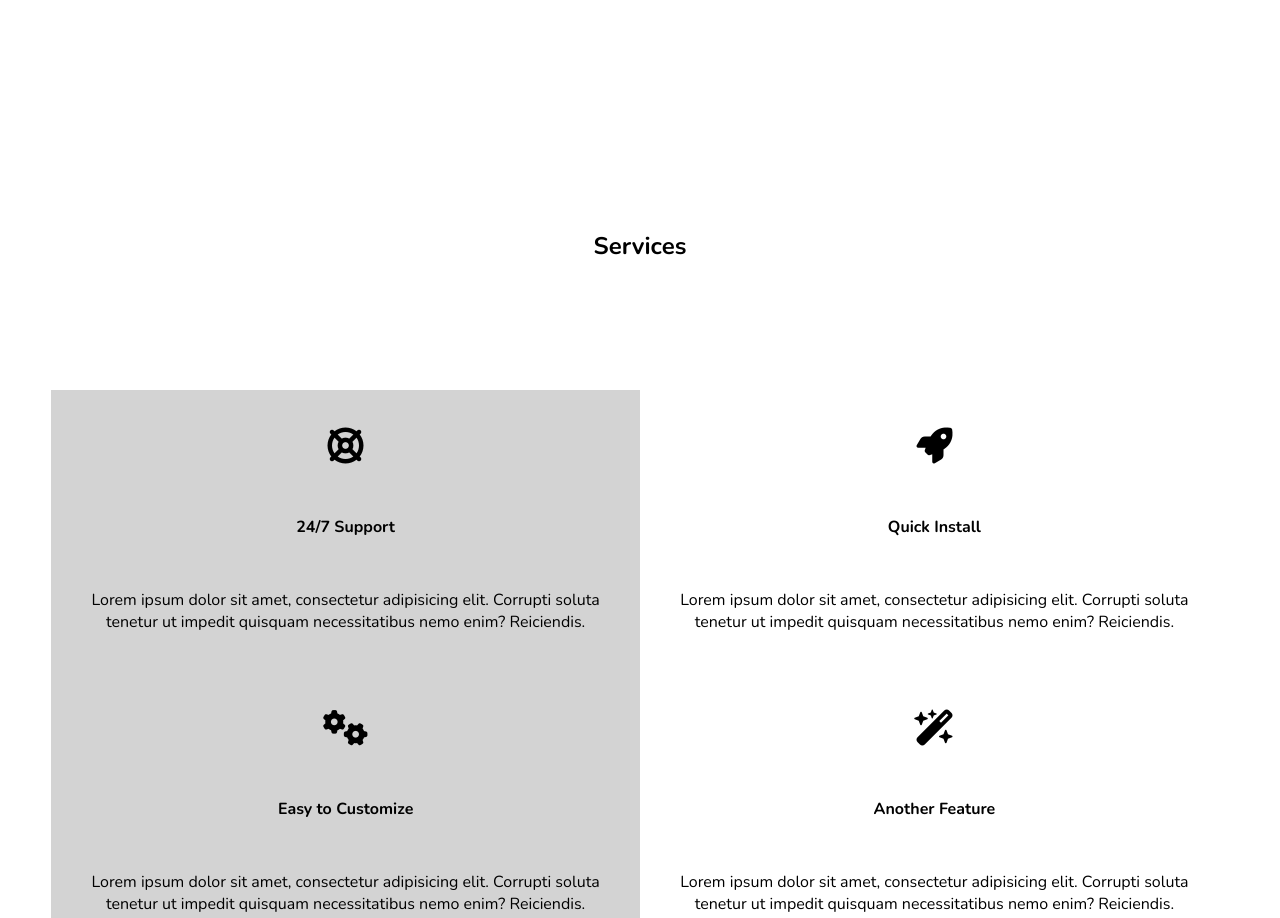
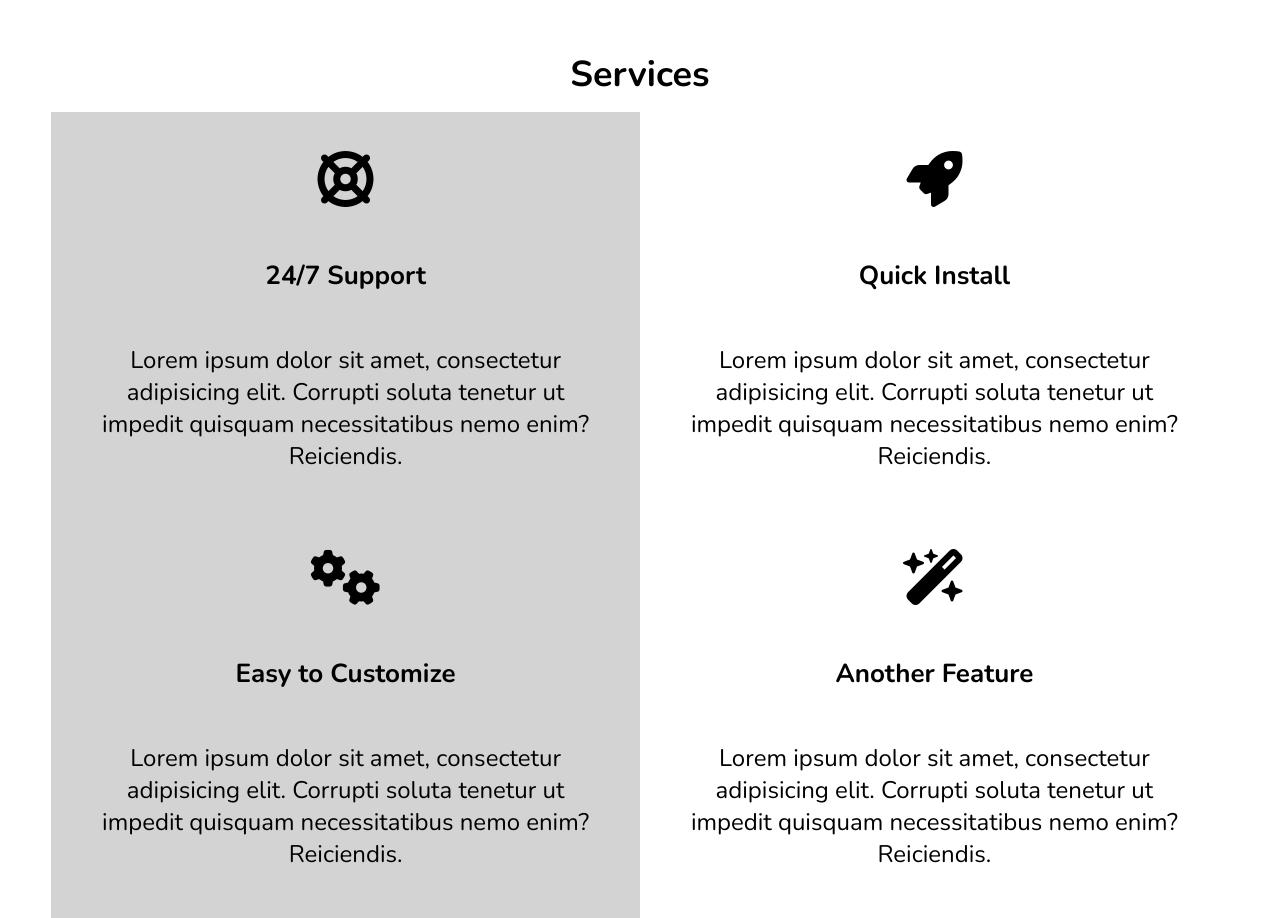
Before and after one commit to HenryHitak/responsive-git, a plain HTML site: page index.html in a window 1280 px wide. Shown: the part 2449-3367 px from the top of the page. Drawn offline with nearby package versions, Linux system fonts and the light colour scheme.

Commit message:
tablet services

```diff
--- a/css/stylesheet.css
+++ b/css/stylesheet.css
@@ -294,6 +294,28 @@ html {
 
 @media (min-width: 600px) {
 
+    .services {
+        padding-top: 5%;
+    }
+
+    .services h2 {
+        font-size: 36px;
+        padding-top: 1%;
+        padding-bottom: 1%;
+    }
+
+    .services i{
+        font-size: 56px;
+    }
+
+    .services p{
+        font-size: 24px;
+    }
+
+    .services h3 {
+        font-size: 26px;
+    }
+
     .call-action {
         font-size: 36px;
     }
@@ -354,3 +376,7 @@ html {
         min-height: 15vh;
     }
 }
+
+@media (min-width:1000px) {
+
+}
```
